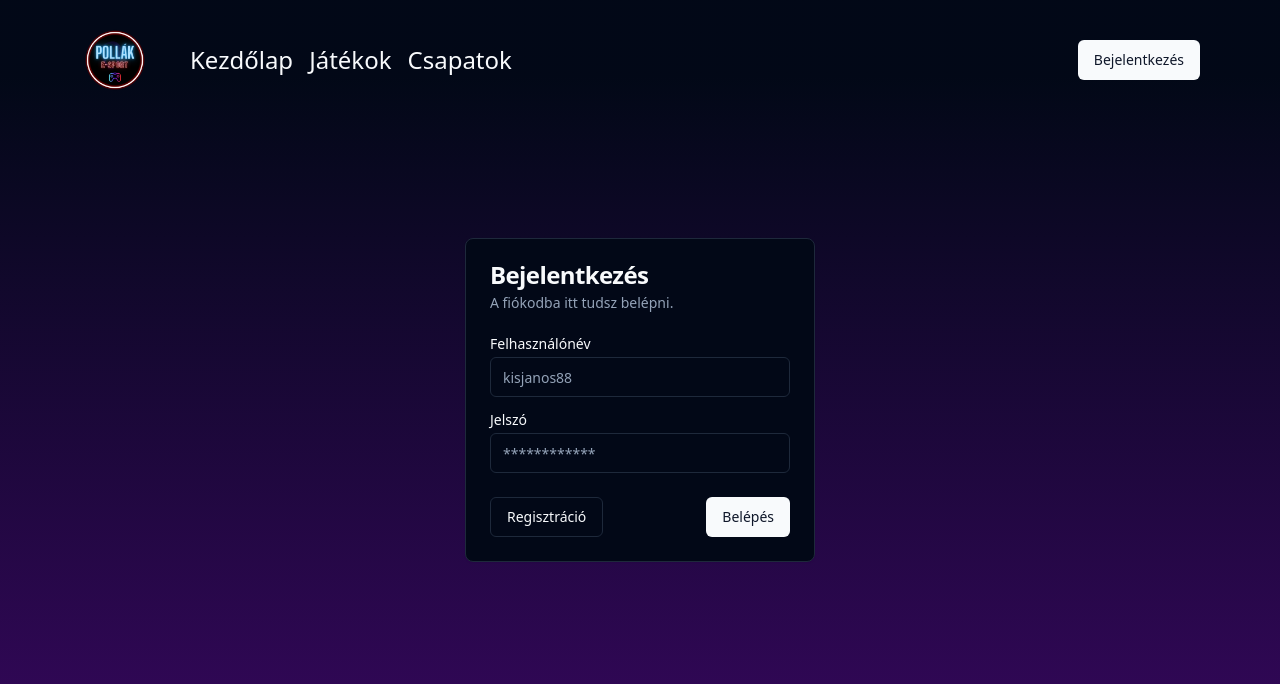
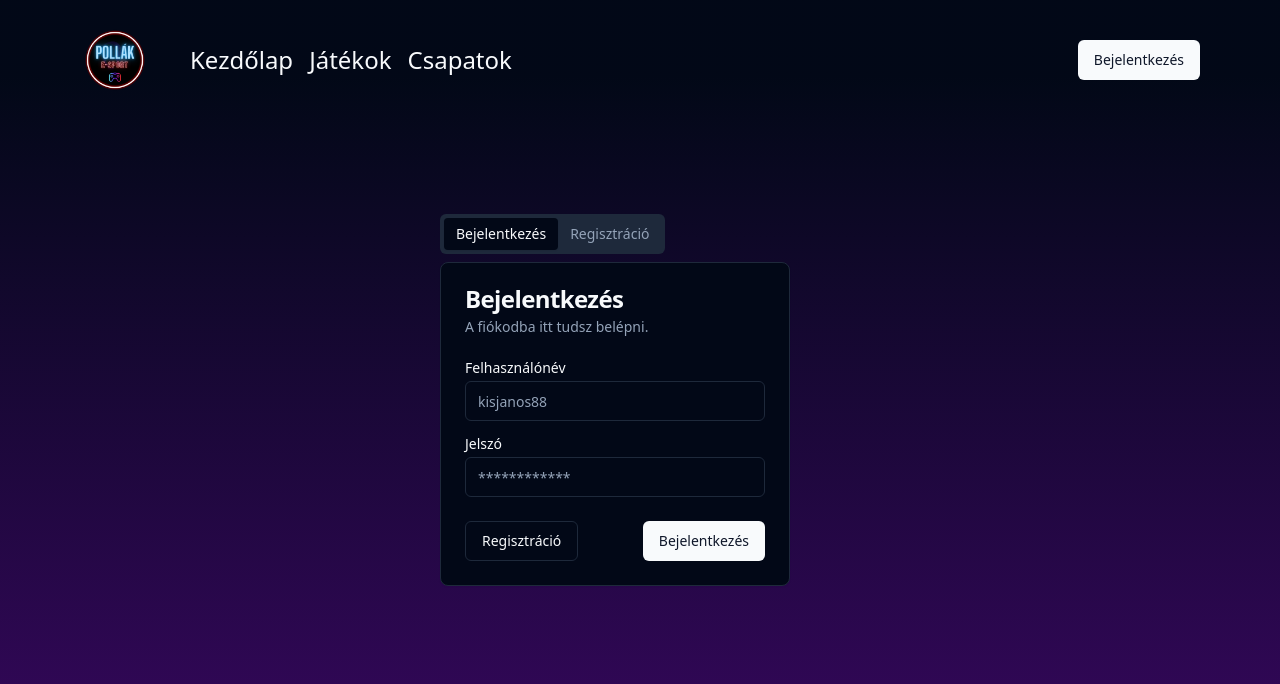
Before and after one commit to Pollak-Projects/Pollak-Esport-Next, a Next.js app: page /login in a window 1280 px wide. Shown: the top 684 px of the page. Built offline with nearby package versions, Linux system fonts and the light colour scheme.

Commit message:
New login

```diff
--- a/package.json
+++ b/package.json
@@ -15,6 +15,7 @@
     "@radix-ui/react-select": "^2.1.2",
     "@radix-ui/react-separator": "^1.1.0",
     "@radix-ui/react-slot": "^1.1.0",
+    "@radix-ui/react-tabs": "^1.1.1",
     "class-variance-authority": "^0.7.0",
     "clsx": "^2.1.1",
     "input-otp": "^1.2.4",
--- a/src/app/(dashboard)/admin/page.tsx
+++ b/src/app/(dashboard)/admin/page.tsx
@@ -122,7 +122,7 @@ const Page = () => {
         </Card>
       </div>
       <div className="flex flex-wrap">
-        <div className="flex flex-col gap-10 p-10">
+        <div className="flex flex-col gap-10 p-10 py-0">
           <Card className="w-80 max-h-40 bg-slate-800">
             <CardHeader>
               <CardTitle className="text-center">Összes nézettség</CardTitle>
@@ -172,10 +172,10 @@ const Page = () => {
             </CardContent>
           </Card>
         </div>
-        <div className="py-10">
+        <div className="py-0">
           <Card className="bg-slate-800">
-            <ChartContainer config={chartConfig} className="h-[82dvh] w-full">
-              <BarChart width={500} height={300} data={chartData}>
+            <ChartContainer config={chartConfig} className="h-[70dvh] w-full">
+              <BarChart width={1100} height={600} data={chartData}>
                 <CartesianGrid vertical={false} />
                 <XAxis
                   dataKey="month"
--- a/src/app/(home)/login/page.tsx
+++ b/src/app/(home)/login/page.tsx
@@ -14,6 +14,7 @@
 import { Label } from "@/components/ui/label";
 import Link from "next/link";
 import { Skeleton } from "@/components/ui/skeleton";
+import { Tabs, TabsContent, TabsList, TabsTrigger } from "@/components/ui/tabs";
 
 const Login = () => {
   const [loading, setLoading] = useState(true);
@@ -42,27 +43,20 @@ const Login = () => {
 
   return (
     <div className="flex justify-center items-center min-h-screen">
+      <Tabs defaultValue="login" className="w-[400px]">
+        <TabsList>
+          <TabsTrigger value="login">Bejelentkezés</TabsTrigger>
+          <TabsTrigger value="register">Regisztráció</TabsTrigger>
+        </TabsList>
+        <TabsContent value="login">
           <Card className="w-[350px]">
             <CardHeader>
-            {loading ? (
-              <>
-                <Skeleton className="h-6 w-1/2 mb-2" />
-                <Skeleton className="h-4 w-3/4" />
-              </>
-            ) : (
               <>
                 <CardTitle>Bejelentkezés</CardTitle>
                 <CardDescription>A fiókodba itt tudsz belépni.</CardDescription>
               </>
-            )}
             </CardHeader>
             <CardContent>
-            {loading ? (
-              <div className="grid w-full items-center gap-4">
-                <Skeleton className="h-10 w-full mb-4" />
-                <Skeleton className="h-10 w-full" />
-              </div>
-            ) : (
               <form>
                 <div className="grid w-full items-center gap-4">
                   <div className="flex flex-col space-y-1.5">
@@ -85,28 +79,22 @@ const Login = () => {
                   </div>
                 </div>
               </form>
-            )}
             </CardContent>
             <CardFooter className="flex justify-between">
-            {loading ? (
-              <>
-                <Skeleton className="h-10 w-[calc(40%-0.5rem)]" />
-                <Skeleton className="h-10 w-[calc(30%-0.5rem)]" />
-              </>
-            ) : (
               <>
                 <Button variant="outline">
                   <Link href="/register">Regisztráció</Link>
                 </Button>
                 <Button type="button" onClick={handleLoginClick}>
-                  Belépés
+                  Bejelentkezés
                 </Button>
               </>
-            )}
             </CardFooter>
           </Card>
+        </TabsContent>
+      </Tabs>
     </div>
   );
-  }
+};
 
 export default Login;
--- a/src/app/(home)/stats/page.tsx
+++ b/src/app/(home)/stats/page.tsx
@@ -146,7 +146,7 @@ const Page = () => {
                                 </CardContent>
                             </Card>
                         </div>
-                        <div className="w-[90dvw] h-[85dvh]">
+                        <div className="w-[89dvw] h-[79dvh]">
                             <iframe
                                 src="https://player.twitch.tv/?channel=piratesoftware&parent=localhost"
                                 height="100%"
--- /dev/null
+++ b/src/components/ui/tabs.tsx
@@ -0,0 +1,55 @@
+"use client"
+
+import * as React from "react"
+import * as TabsPrimitive from "@radix-ui/react-tabs"
+
+import { cn } from "@/lib/utils"
+
+const Tabs = TabsPrimitive.Root
+
+const TabsList = React.forwardRef<
+  React.ElementRef<typeof TabsPrimitive.List>,
+  React.ComponentPropsWithoutRef<typeof TabsPrimitive.List>
+>(({ className, ...props }, ref) => (
+  <TabsPrimitive.List
+    ref={ref}
+    className={cn(
+      "inline-flex h-10 items-center justify-center rounded-md bg-muted p-1 text-muted-foreground",
+      className
+    )}
+    {...props}
+  />
+))
+TabsList.displayName = TabsPrimitive.List.displayName
+
+const TabsTrigger = React.forwardRef<
+  React.ElementRef<typeof TabsPrimitive.Trigger>,
+  React.ComponentPropsWithoutRef<typeof TabsPrimitive.Trigger>
+>(({ className, ...props }, ref) => (
+  <TabsPrimitive.Trigger
+    ref={ref}
+    className={cn(
+      "inline-flex items-center justify-center whitespace-nowrap rounded-sm px-3 py-1.5 text-sm font-medium ring-offset-background transition-all focus-visible:outline-none focus-visible:ring-2 focus-visible:ring-ring focus-visible:ring-offset-2 disabled:pointer-events-none disabled:opacity-50 data-[state=active]:bg-background data-[state=active]:text-foreground data-[state=active]:shadow-sm",
+      className
+    )}
+    {...props}
+  />
+))
+TabsTrigger.displayName = TabsPrimitive.Trigger.displayName
+
+const TabsContent = React.forwardRef<
+  React.ElementRef<typeof TabsPrimitive.Content>,
+  React.ComponentPropsWithoutRef<typeof TabsPrimitive.Content>
+>(({ className, ...props }, ref) => (
+  <TabsPrimitive.Content
+    ref={ref}
+    className={cn(
+      "mt-2 ring-offset-background focus-visible:outline-none focus-visible:ring-2 focus-visible:ring-ring focus-visible:ring-offset-2",
+      className
+    )}
+    {...props}
+  />
+))
+TabsContent.displayName = TabsPrimitive.Content.displayName
+
+export { Tabs, TabsList, TabsTrigger, TabsContent }
```
Also changed, not shown: 1 other file (tests, documents, lock files or other folders). Lines whose indentation alone changed are shown as unchanged.
